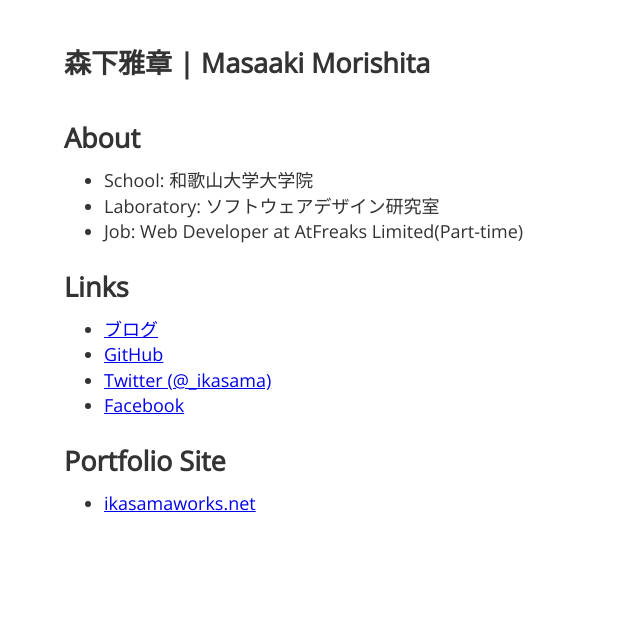
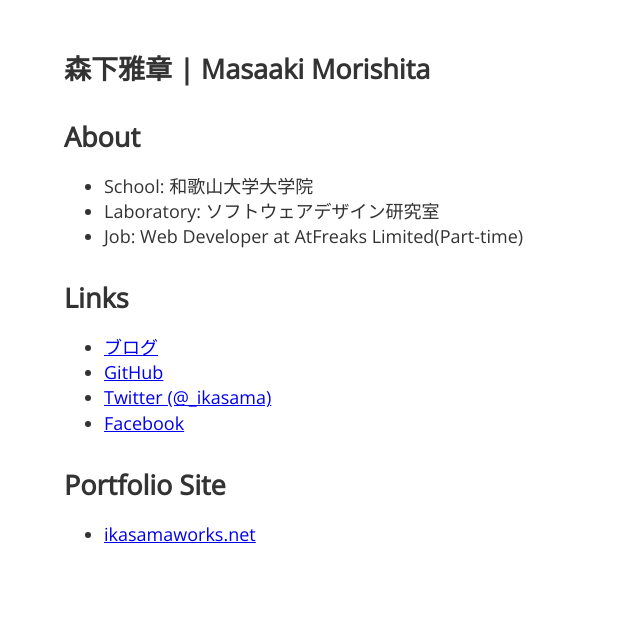
Before and after one commit to ikasama/ikasama.github.io, a website: page index.html in a window 1280 px wide. Shown: the top 621 px of the page, without its empty margins (0-640 px from the left). Drawn offline with nearby package versions, Linux system fonts and the light colour scheme.

Commit message:
fix markup

```diff
--- a/MasaakiMorishita.css
+++ b/MasaakiMorishita.css
@@ -3,17 +3,20 @@
   font-family: 'Open Sans', sans-serif;
   font-size: 18px;
   line-height: 1.4em;
-}
-.wrapper {
   padding: 20px 64px 4em;
   width: 100%;
 }
+
 section {
+  margin: 30px 0;
+}
+header {
   margin: 30px 0;
 }
 h1 {
   font-size: 1.5em;
   margin: 10px 0;
+  line-height: 1.4em;
 }
 .header {
   margin-bottom: 50px;
--- a/index.html
+++ b/index.html
@@ -12,10 +12,9 @@
   <link rel="stylesheet" href="MasaakiMorishita.css">
 </head>
 <body>
-  <div class="wrapper">
-    <section class="header">
+  <header>
     <h1>森下雅章 | Masaaki Morishita</h1>
-    </section>
+  </header>
   <section>
     <h1>About</h1>
     <ul>
@@ -39,6 +38,5 @@
       <li><a href="http://ikasamaworks.net">ikasamaworks.net</a></li>
     </ul>
   </section>
-  </div>
 </body>
 </html>
```
Lines whose indentation alone changed are shown as unchanged.
